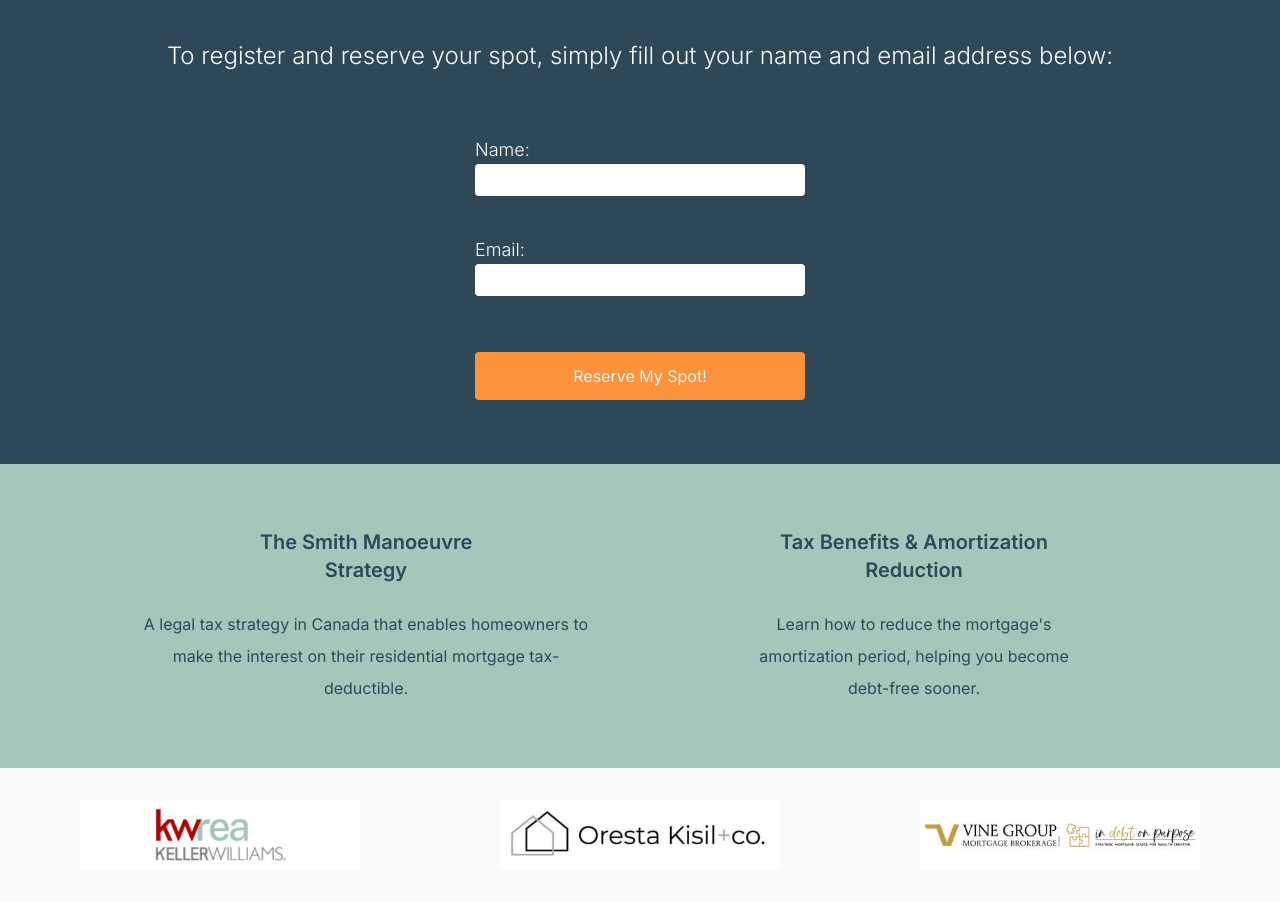
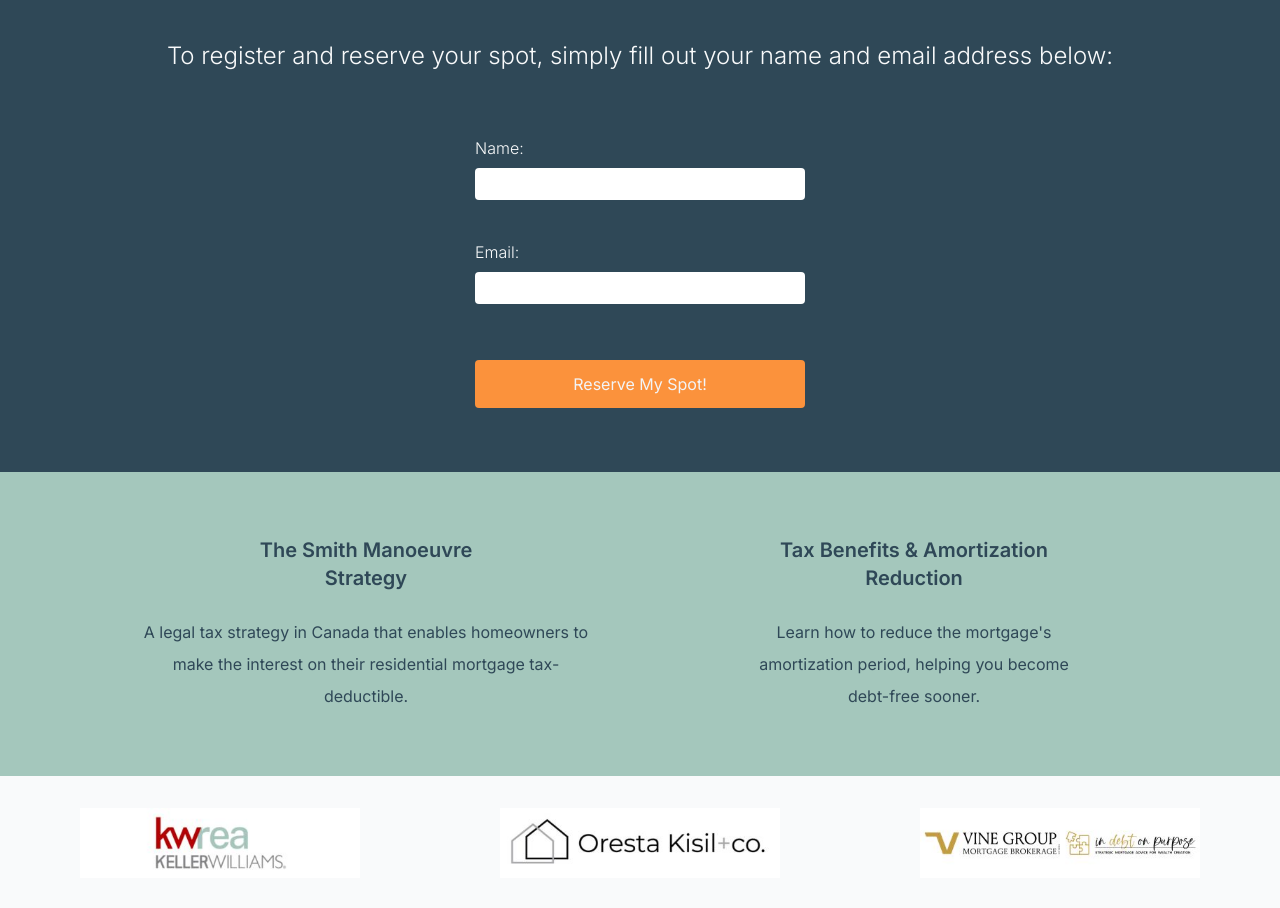
Before and after one commit to tbabyuk/oresta-real-estate-2023, a Next.js app: page /webinar in a window 1280 px wide. Shown: the part 1060-1968 px from the top of the page. Built offline with nearby package versions, Linux system fonts and the light colour scheme.

Commit message:
updated webinar zoom link to Oresta's

```diff
--- a/app/components/WebinarForm.jsx
+++ b/app/components/WebinarForm.jsx
@@ -36,14 +36,14 @@ export const WebinarForm = () => {
   return (
     <>
     {sent ?
-      (<p className="text-lg text-green-500">Congratulations - you have successfully registered for the Webinar!<br /> Please use the following link to join the webinar: <a href="https://us02web.zoom.us/webinar/register/WN_luspGAoWRwSUY8mwq5MylA#/registration" target="_blank" className="text-gray-50 hover:underline">https://us02web.zoom.us/webinar/register/WN_luspGAoWRwSUY8mwq5MylA#/registration</a></p>) :
+      (<p className="text-lg text-green-500">Congratulations - you have successfully registered for the Webinar!<br /> Please use the following link to join the webinar: <a href="https://us06web.zoom.us/j/84742986150" target="_blank" className="text-gray-50 hover:underline">https://us06web.zoom.us/j/84742986150</a></p>) :
       (<form className="w-[330px] mx-auto flex flex-col" onSubmit={handleSubmit}>
           <label className="mb-10 flex flex-col">
-              <span className="text-gray-50 text-lg font-light self-start">Name:</span>
+              <span className="text-gray-50 font-light self-start mb-2">Name:</span>
               <input type="text" className="h-8 rounded ps-2" required ref={nameRef} />
           </label>
           <label className="mb-14 flex flex-col">
-              <span className="text-gray-50 text-lg font-light self-start">Email:</span>
+              <span className="text-gray-50 font-light self-start mb-2">Email:</span>
               <input type="email" className="h-8 rounded ps-2" required ref={emailRef} />
           </label>
           <button className="bg-orange-400 text-gray-100 w-full h-12 mx-auto px-14 rounded hover:bg-orange-500" disabled={sending}>{sending ? "processing reservation..." : "Reserve My Spot!"}</button>
```
